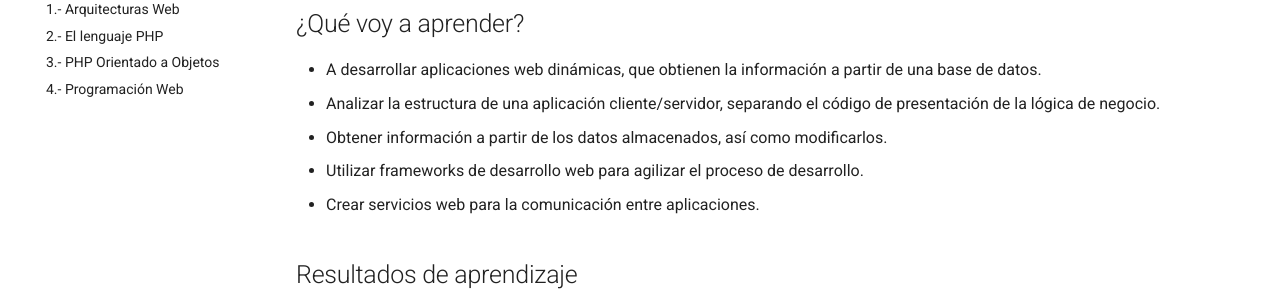
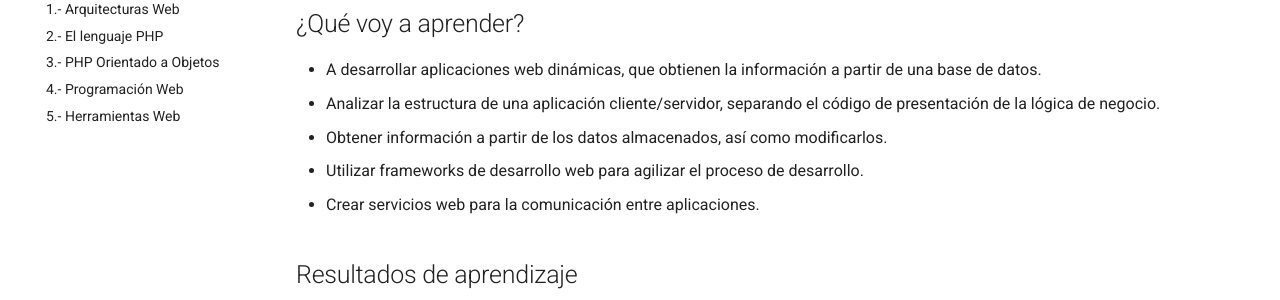
Before and after one commit to elblo/dwes2526, an MkDocs documentation site: the page built from docs/index.md, in a window 1280 px wide. Shown: the part 390-690 px from the top of the page. Built offline with MkDocs 1.6.1 and Material for MkDocs 9.7.7, drawn with Linux system fonts in a browser that asks for light colours.

Commit message:
Abierto tema 5 herramientas web

```diff
--- a/mkdocs.yml
+++ b/mkdocs.yml
@@ -8,7 +8,7 @@ nav:
   - "2.- El lenguaje PHP": "02php.md"
   - "3.- PHP Orientado a Objetos": "03phpoo.md"
   - "4.- Programación Web": "04web.md"
-  #- "5.- Herramientas Web": "05herramientas.md"
+  - "5.- Herramientas Web": "05herramientas.md"
   #- "6.- Acceso a Datos": "06accesoDatos.md"
   #- "7.- Frameworks PHP - Laravel": "07frameworks.md"
   #- "8.- Gestión de datos en Laravel": "08laravelDatos.md"
```
